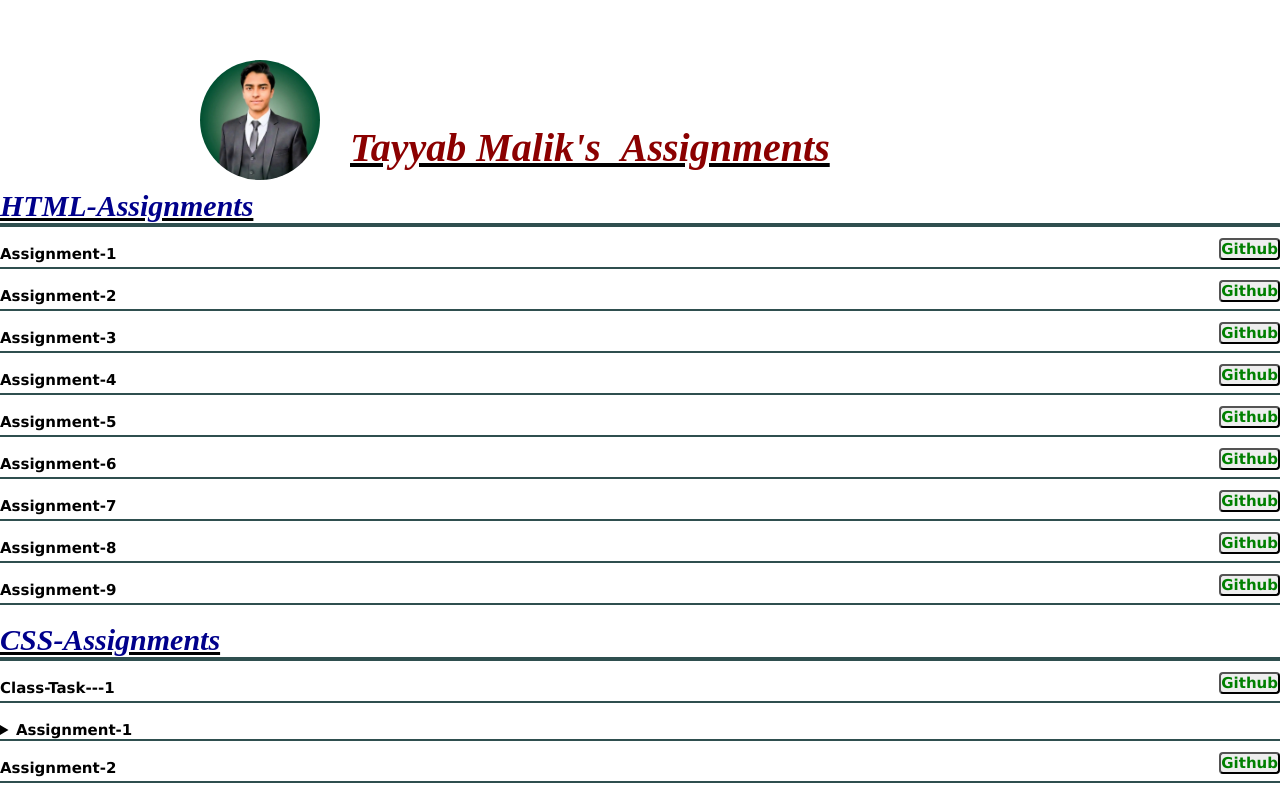
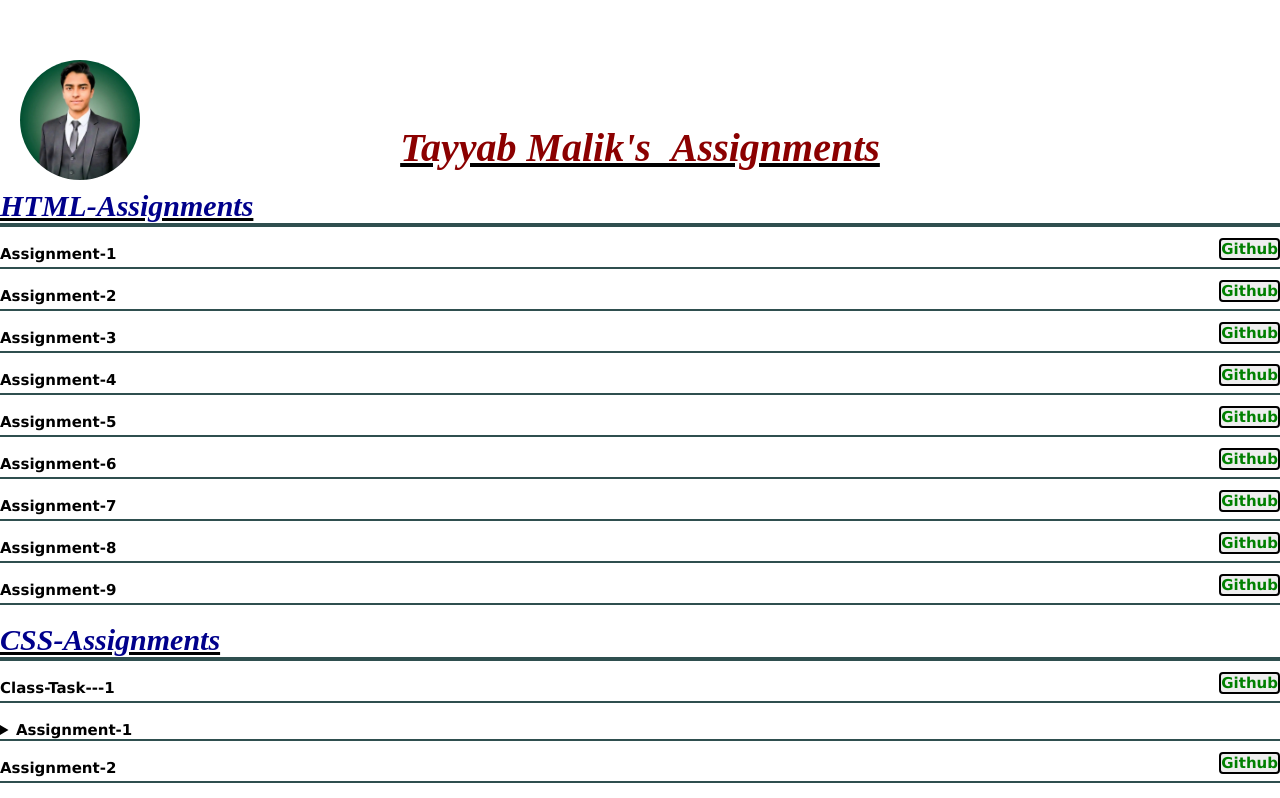
Before and after one commit to Mr-Tayyab-Malik/Main-Tasks, a plain HTML site: page index.html in a window 1280 px wide. Shown: the top 798 px of the page. Drawn offline with Linux system fonts and the light colour scheme.

Commit message:
--ALL TASKS--

```diff
--- a/style.css
+++ b/style.css
@@ -2,6 +2,10 @@
     margin: 0;
     padding: 0;
     box-sizing: border-box;
+}
+html, body {
+    width: 100%;
+    margin: 0;
 }
 img{
     width: 120px;
@@ -9,7 +13,7 @@ img{
     border-radius: 100px;
     position: relative;
     top: 60px;
-    margin-left: 200px;
+    margin-left: 20px;
 }
 a{
     text-decoration: none;
@@ -29,7 +33,7 @@ summary{
 }
 .btn{
     float: right;
-    border: 2 px solid black;
+    border: 2px solid black;
     background-color: #eee;
     border-radius: 4px;
     position: relative;
@@ -49,7 +53,7 @@ h1{
     font-style: italic;
     font-size: 40px;
     color: darkred;
-    margin-left: 350px;
+    text-align: center;
 }
 hr{
     width: 100%;
```
